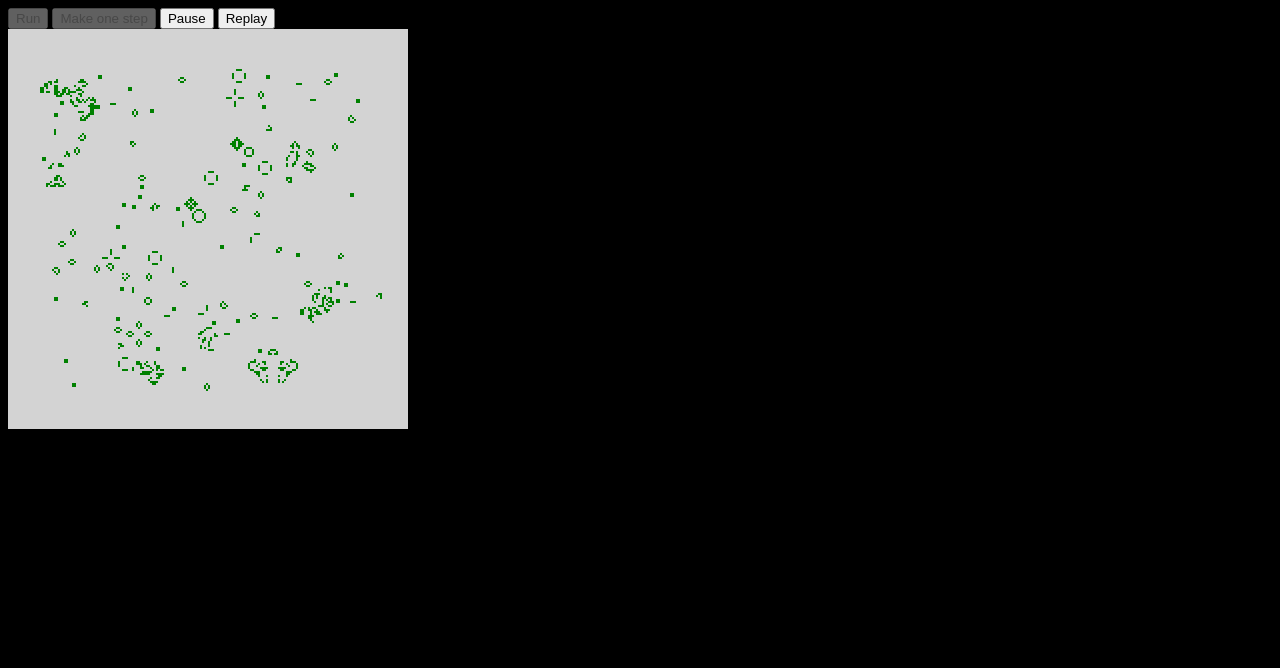
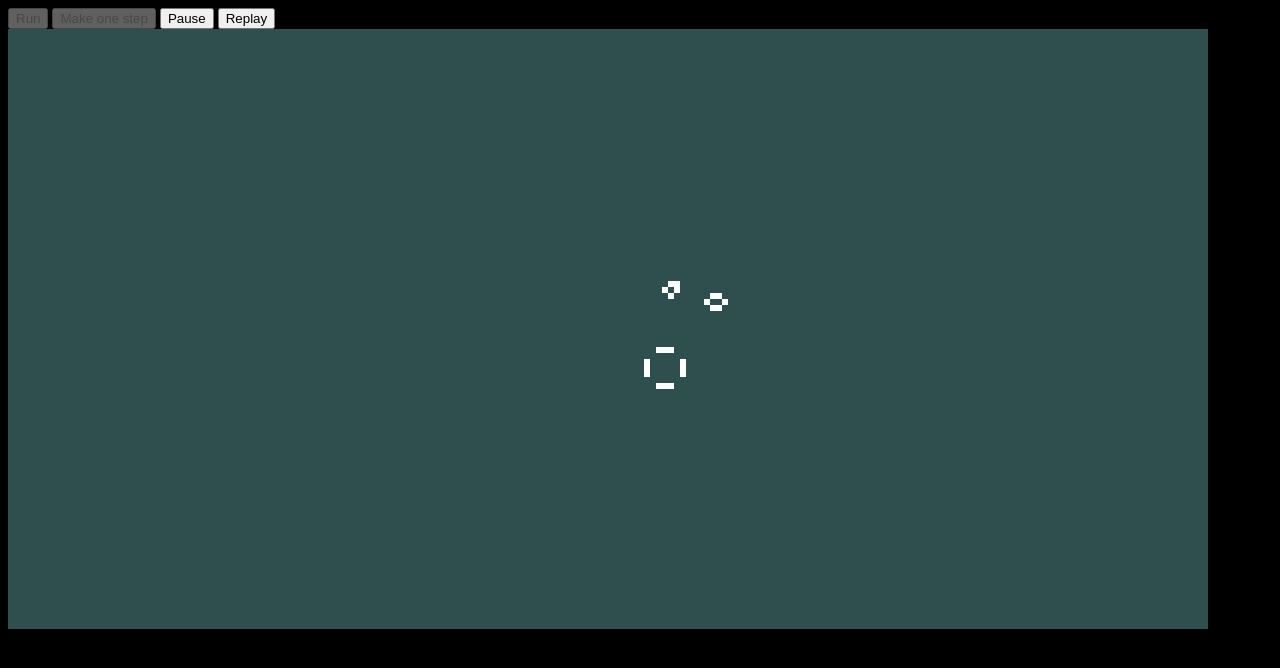
Before and after one commit to Applemoon/game-of-life, a plain HTML site: page index.html in a window 1280 px wide. Drawn offline with Linux system fonts and the light colour scheme.

Commit message:
clicks, simplier code structure

```diff
--- a/Game.js
+++ b/Game.js
@@ -1,147 +1,163 @@
-const Game = function() {
-	this.fps = 160;
-	this.rows = 200;
-	this.columns = 200;
-	this.cellSize = 2;
-	this.borderSize = 0;
-	this.field = [];
-	this.updatingArray = [];
-	this.fps = 10;
-	this.isPaused = false;
-	this.initialEmptyPart = 0.1;
-	this.initialDensity = 0.1;
-	this.canvas = document.getElementById("canvas");
-	this.canvas.height = this.rows * (this.cellSize + this.borderSize);
-	this.canvas.width = this.columns * (this.cellSize + this.borderSize);
-	this.ctx = this.canvas.getContext('2d');
+rows = 100;
+columns = 200;
+cellSize = 6;
+borderSize = 0;
+fps = 500;
+field = [];
+updatingArray = [];
+fps = 10;
+isPaused = false;
+initialEmptyPart = 0.4;
+initialDensity = 0.1;
+cellColor = "white";
+emptyCellColor = "darkslategray";
 
-	this.stepBtn = document.getElementById("step");
-	this.pauseBtn = document.getElementById("pause");
-	this.runBtn = document.getElementById("run");
-	this.updateBtns();
+canvas = document.getElementById("canvas");
+canvas.height = rows * cellSize;
+canvas.width = columns * cellSize;
+ctx = canvas.getContext('2d');
+
+canvasLeft = canvas.offsetLeft;
+canvasTop = canvas.offsetTop;
+
+canvas.addEventListener("click", cellClick, false);
+
+stepBtn = document.getElementById("step");
+pauseBtn = document.getElementById("pause");
+runBtn = document.getElementById("run");
+updateBtns();
+
+function start() {
+	field = [];
+	isPaused = false;
+	for (var row = 0; row < rows; row++) {
+		field[row] = [];
+		for (var column = 0; column < columns; column++) {
+			if (row > rows * initialEmptyPart &&
+				row < rows * (1 - initialEmptyPart) &&
+				column > columns * initialEmptyPart &&
+				column < columns * (1 - initialEmptyPart)) {
+  				field[row][column] = Math.random() > initialDensity ? 0 : 1;
+  			} else {
+  				field[row][column] = 0;
   			}
-
-Game.prototype = {
-	start: function() {
-		this.field = [];
-		this.isPaused = false;
-		for (var row = 0; row < this.rows; row++) {
-			this.field[row] = [];
-			for (var column = 0; column < this.columns; column++) {
-				if (row > this.rows * this.initialEmptyPart &&
-					row < this.rows * (1 - this.initialEmptyPart) &&
-					column > this.columns * this.initialEmptyPart &&
-					column < this.columns * (1 - this.initialEmptyPart)) {
-      				this.field[row][column] = Math.random() > this.initialDensity ? 0 : 1;
-      			} else {
-      				this.field[row][column] = 0;
-      			}
+  			renderCell(row, column);
 			}
 	}
 
-		this.timer = setInterval(this.makeOneStep.bind(this), 1000 / this.fps);
-	},
+	timer = setInterval(makeOneStep.bind(this), 1000 / fps);
+};
 
-	render: function() {
-		for (var row = 0; row < this.rows; row++) {
-			for (var column = 0; column < this.columns; column++) {
-				if (this.field[row][column] == 0) {
-					this.ctx.fillStyle = 'lightgrey';
+function renderCell(row, column) {
+	if (field[row][column] == 0) {
+		ctx.fillStyle = emptyCellColor;
 	} else {
-					this.ctx.fillStyle = 'green';
+		ctx.fillStyle = cellColor;
 	}
-				var x = column * (this.cellSize + this.borderSize);
-				var y = row * (this.cellSize + this.borderSize);
-				this.ctx.fillRect(x, y, this.cellSize, this.cellSize);
-			}
-		}
-	},
+	var x = column * cellSize;
+	var y = row * cellSize;
+	ctx.fillRect(x, y,
+		cellSize - borderSize, cellSize - borderSize);
+};
 
-	updateCell: function(row, column) {
+function updateCell(row, column) {
 	var topRow = row - 1;
 	if (topRow < 0) {
-			topRow = this.rows - 1;
+		topRow = rows - 1;
 	}
 
 	var bottomRow = row + 1;
-		if (bottomRow == this.rows) {
+	if (bottomRow == rows) {
 		bottomRow = 0;
 	}
 
 	var leftColumn = column - 1;
 	if (leftColumn < 0) {
-			leftColumn = this.columns - 1;
+		leftColumn = columns - 1;
 	}
 
 	var rightColumn = column + 1;
-		if (rightColumn == this.columns) {
+	if (rightColumn == columns) {
 		rightColumn = 0;
 	}
 
-		var neibCount = this.field[topRow][leftColumn] + this.field[topRow][column] + this.field[topRow][rightColumn] +
-			this.field[row][leftColumn] + this.field[row][rightColumn] +
-			this.field[bottomRow][leftColumn] + this.field[bottomRow][column] + this.field[bottomRow][rightColumn];
+	var neibCount = field[topRow][leftColumn] + field[topRow][column] + field[topRow][rightColumn] +
+		field[row][leftColumn] + field[row][rightColumn] +
+		field[bottomRow][leftColumn] + field[bottomRow][column] + field[bottomRow][rightColumn];
 
-		if (this.field[row][column] == 0) {
+	if (field[row][column] == 0) {
 		if (neibCount == 3) {
-				this.updatingArray.push([row, column]);
+			updatingArray.push([row, column]);
 		}
 	} else {
 		if (neibCount != 3 && neibCount != 2) {
-				this.updatingArray.push([row, column]);
+			updatingArray.push([row, column]);
 		}
 	}
-	},
+};
 
-	makeOneStep: function(force) {
-		if (!force && this.isPaused) {
+function makeOneStep(force) {
+	if (!force && isPaused) {
 		return;
 	}
 
-		for (var row = 0; row < this.rows; row++) {
-			for (var column = 0; column < this.columns; column++) {
-				this.updateCell(row, column);
+	for (var row = 0; row < rows; row++) {
+		for (var column = 0; column < columns; column++) {
+			updateCell(row, column);
 		}
 	}
 
-		while (this.updatingArray.length > 0) {
-			var rcArr = this.updatingArray.pop();
+	while (updatingArray.length > 0) {
+		var rcArr = updatingArray.pop();
 		var row = rcArr[0];
 		var column = rcArr[1];
-			if (this.field[row][column] == 1) {
-				this.field[row][column] = 0;
+		if (field[row][column] == 1) {
+			field[row][column] = 0;
 		} else {
-				this.field[row][column] = 1;
+			field[row][column] = 1;
 		}
+		renderCell(row, column);
+	}
+};
+
+function pause() {
+	isPaused = true;
+	updateBtns();
+};
+
+function run() {
+	isPaused = false;
+	updateBtns();
+};
+
+function updateBtns() {
+	if (isPaused) {
+		stepBtn.removeAttribute('disabled');
+		runBtn.removeAttribute('disabled');
+		pauseBtn.setAttribute('disabled', 'true');
+	} else {
+		stepBtn.setAttribute('disabled', 'true');
+		runBtn.setAttribute('disabled', 'true');
+		pauseBtn.removeAttribute('disabled');
+	}
+};
+
+function cellClick(event) {
+	var x = event.pageX - canvasLeft;
+	var y = event.pageY - canvasTop;
+
+	var column = (x - x % cellSize) / cellSize;
+	var row = (y - y % cellSize) / cellSize;
+
+	if (field[row][column] == 1) {
+		field[row][column] = 0;
+	} else {
+		field[row][column] = 1;
+	}
+	renderCell(row, column);
 }
 
-		this.render();
-	},
 
-	pause: function() {
-		this.isPaused = true;
-		this.updateBtns();
-	},
-
-	run: function() {
-		this.isPaused = false;
-		this.updateBtns();
-	},
-
-	updateBtns: function() {
-		if (this.isPaused) {
-			this.stepBtn.removeAttribute('disabled');
-			this.runBtn.removeAttribute('disabled');
-			this.pauseBtn.setAttribute('disabled', 'true');
-		} else {
-			this.stepBtn.setAttribute('disabled', 'true');
-			this.runBtn.setAttribute('disabled', 'true');
-			this.pauseBtn.removeAttribute('disabled');
-		}
-	},
-};
-
-// оптимизация отрисовки (только обновления)
 // вывод времени
 // вывод популяции
 // вынос стилей в index.css и переменных в начало Game.js
--- a/index.html
+++ b/index.html
@@ -2,25 +2,18 @@
 <html>
 	<head>
 		<title>Game of life</title>
-		<script src="Game.js"></script>
 		<link rel="stylesheet" href="index.css">
 	</head>
-	<body onload="_start_game()" style="background-color: black">
-		<button onclick="game.run();" id="run">Run</button>
-		<button onclick="game.makeOneStep(true);" id="step">Make one step</button>
-		<button onclick="game.pause();" id="pause">Pause</button>
+	<body onload="start()" style="background-color: black">
+		<button onclick="run();" id="run">Run</button>
+		<button onclick="makeOneStep(true);" id="step">Make one step</button>
+		<button onclick="pause();" id="pause">Pause</button>
 		<button onclick="location.reload();">Replay</button>
 
 		<div>
 			<canvas id="canvas" height="200" width="200" style="position: relative;"></canvas>
 		</div>
 
-		<script>
-			_start_game = function() {
-				game = new Game();
-				game.start();
-				game.render();
-			};
-		</script>
+		<script src="Game.js"></script>
 	</body>
 </html>
```
Lines whose indentation alone changed are shown as unchanged.
